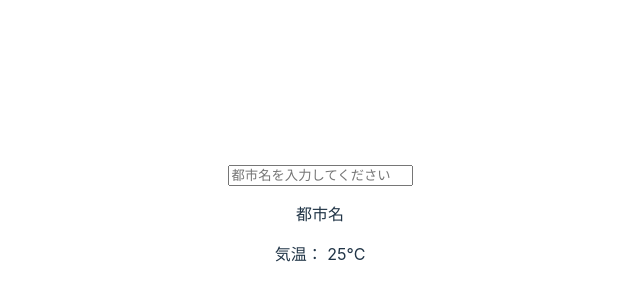
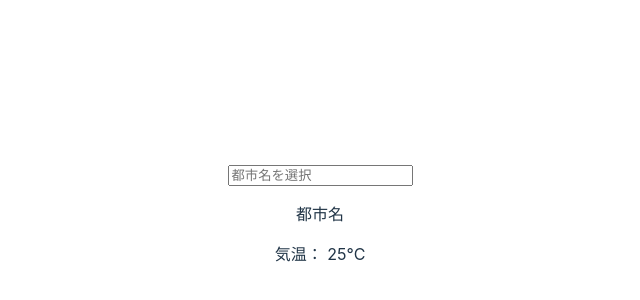
Before and after one commit to mimimiRoni/FeelingWeather, a React (Vite) app: page / in a window 1280 px wide. Shown: the part 186-486 px from the top of the page, without its empty margins (320-960 px from the left). Built offline with nearby package versions, Linux system fonts and the light colour scheme.

Commit message:
[update] 都市名入力のプレースホルダーを変更

```diff
--- a/src/Components/InputCity.tsx
+++ b/src/Components/InputCity.tsx
@@ -24,7 +24,7 @@ const InputCity: React.FC<InputCityProps> = ({ onSubmit, onError }) => {
         type="text"
         value={inputValue}
         onChange={(e) => setInput(e.target.value)}
-        placeholder="都市名を入力してください"
+        placeholder="都市名を選択"
       />
     </form>
   );
```
Also changed, not shown: 1 other file (tests, documents, lock files or other folders).
